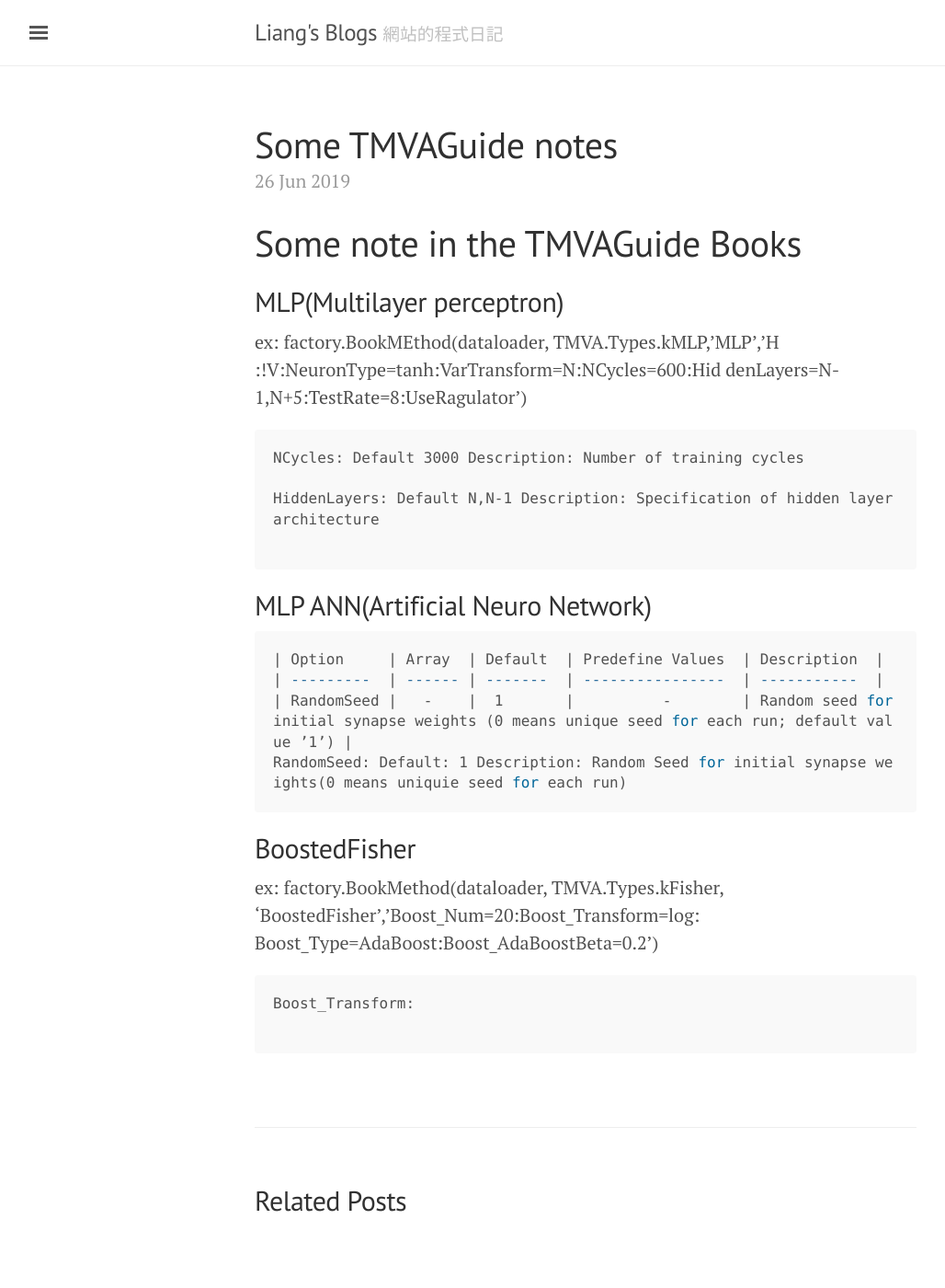
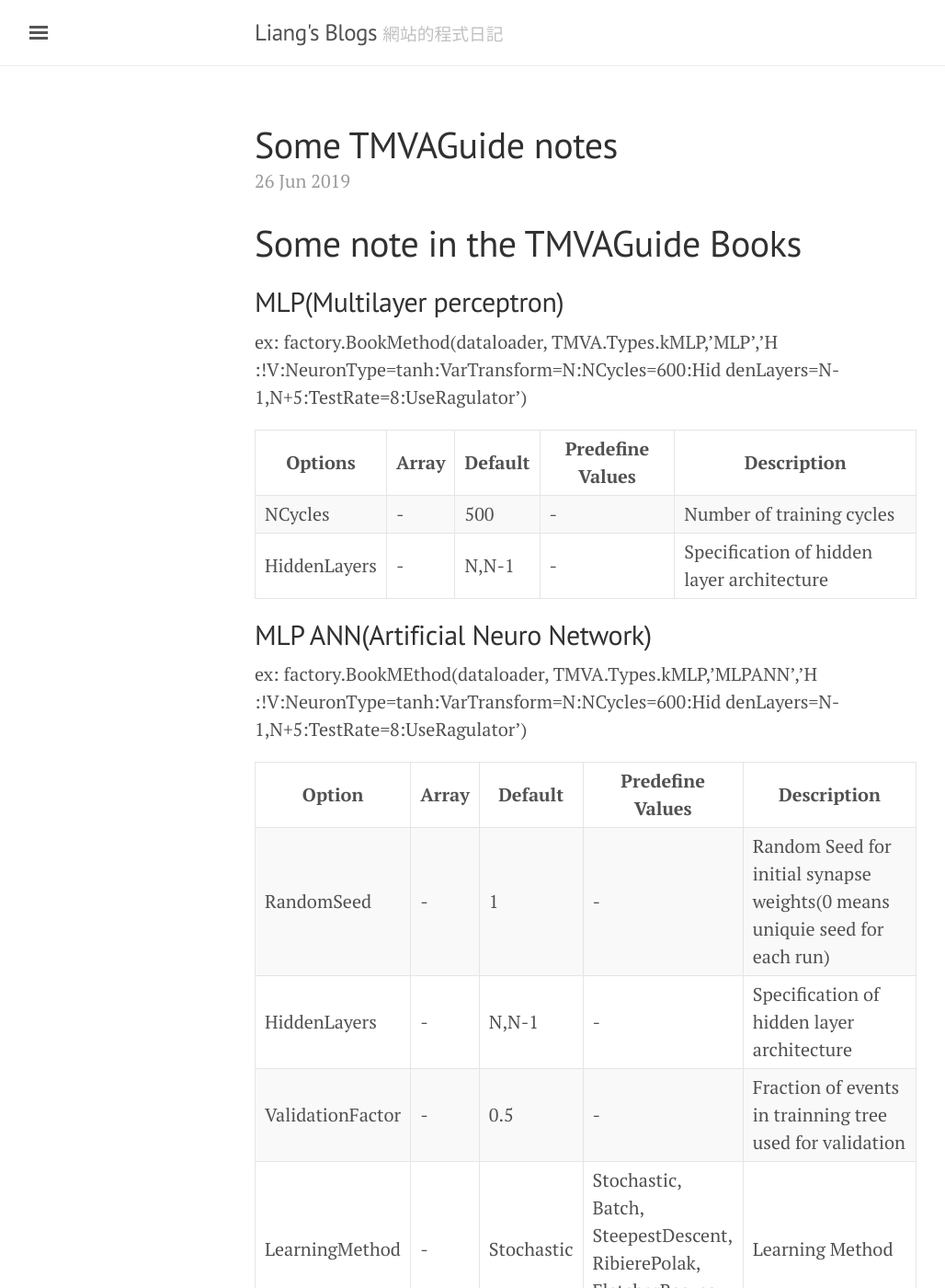
Before and after one commit to wenlianghuang/MattBlog, a Jekyll site: the page built from _posts/2019-06-26-Some-TMVAGuide-notes.md, in a window 1280 px wide and 1400 px high. Shown: the whole window at 92% size, without its empty margins (3-1031 px from the left). Built offline with Jekyll 4.4.1, drawn with Linux system fonts in a browser that asks for light colours; some of the changed text lies outside the part shown.

Commit message:
20190626 modified 'READMD.md','_config.yml','_post/2019-06-26-Some-TMVAGuide-nosted.md' commit

````diff
--- a/_config.yml
+++ b/_config.yml
@@ -33,6 +33,8 @@ plugins:
   - jekyll-paginate
 paginate:   5
 
+
+
 # Exclude from processing.
 # The following items will not be processed, by default. Create a custom list
 # to override the default setting.
--- a/_posts/2019-06-26-Some-TMVAGuide-notes.md
+++ b/_posts/2019-06-26-Some-TMVAGuide-notes.md
@@ -6,20 +6,26 @@ date: 2019-06-26
 
 # Some note in the TMVAGuide Books
 ## MLP(Multilayer perceptron)
-ex: factory.BookMEthod(dataloader, TMVA.Types.kMLP,'MLP','H    :!V:NeuronType=tanh:VarTransform=N:NCycles=600:Hid    denLayers=N-1,N+5:TestRate=8:UseRagulator')
-```bash
-NCycles: Default 3000 Description: Number of training cycles
+ex: factory.BookMethod(dataloader, TMVA.Types.kMLP,'MLP','H    :!V:NeuronType=tanh:VarTransform=N:NCycles=600:Hid    denLayers=N-1,N+5:TestRate=8:UseRagulator')
 
-HiddenLayers: Default N,N-1 Description: Specification of hidden layer architecture
+| Options | Array | Default | Predefine Values | Description |
+| ------ | ------ | ------- | ------ | ------- |
+| NCycles | - | 500 | - | Number of training cycles |
+| HiddenLayers | - | N,N-1 | - | Specification of hidden layer architecture |
 
-```
+
 ## MLP ANN(Artificial Neuro Network)
-```bash
+ex: factory.BookMEthod(dataloader, TMVA.Types.kMLP,'MLPANN','H    :!V:NeuronType=tanh:VarTransform=N:NCycles=600:Hid    denLayers=N-1,N+5:TestRate=8:UseRagulator')
+
 | Option     | Array  | Default  | Predefine Values  | Description  |
-| ---------  | ------ | -------  | ----------------  | -----------  |
-| RandomSeed |   -    |  1       |          -        | Random seed for initial synapse weights (0 means unique seed for each run; default value ’1’) |
+| --- | --- | --- | --- | --- |
+| RandomSeed |-|1|-| Random Seed for initial synapse weights(0 means uniquie seed for each run) |
+| HiddenLayers | - | N,N-1 | - | Specification of hidden layer architecture |
+| ValidationFactor | - | 0.5 | - | Fraction of events in trainning tree used for validation |
+| LearningMethod | - | Stochastic | Stochastic,<br>Batch,<br>SteepestDescent,<br>RibierePolak,<br>FletcherReeves,<br>BFGS| Learning Method |
+
 RandomSeed: Default: 1 Description: Random Seed for initial synapse weights(0 means uniquie seed for each run)
-```
+
 ## BoostedFisher
 ex: factory.BookMethod(dataloader, TMVA.Types.kFisher,    'BoostedFisher','Boost_Num=20:Boost_Transform=log:    Boost_Type=AdaBoost:Boost_AdaBoostBeta=0.2')
 ```bash
````
Also changed, not shown: README.md.
